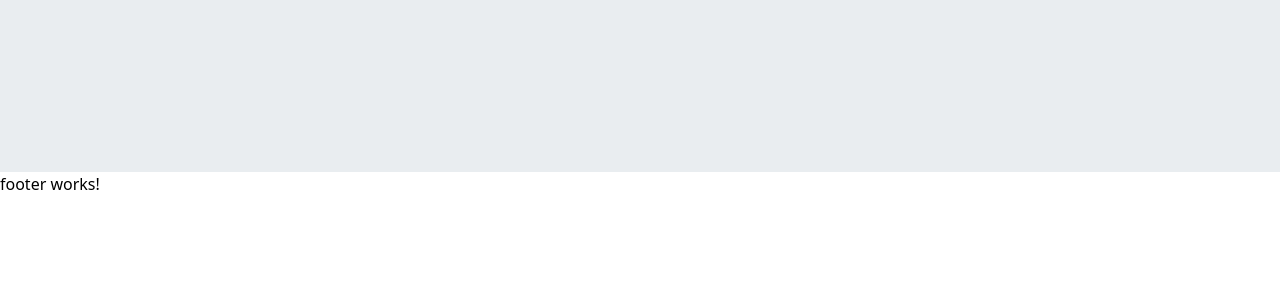
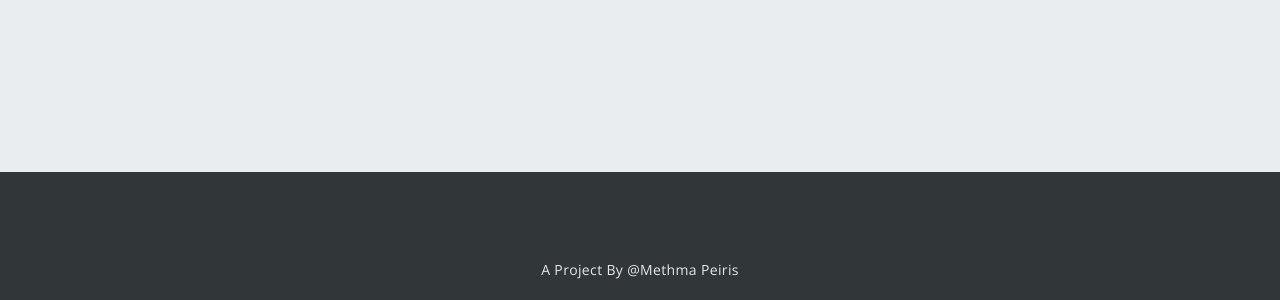
Before and after one commit to MethmaPeiris99/Treinetic-Assignment, an Angular app: page /user/home in a window 1280 px wide. Shown: the part 1496-1796 px from the top of the page. Before the commit the page ends 1692 px from the top, so only its background shows below. Built offline with nearby package versions, Linux system fonts and the light colour scheme; no server answers; sample sign-in values are in the browser's storage.

Commit message:
Style Footer component

```diff
--- a/src/app/modules/user/components/footer/footer.component.html
+++ b/src/app/modules/user/components/footer/footer.component.html
@@ -1 +1,5 @@
-<p>footer works!</p>
+<div class="bg-black h-32 w-full flex justify-center items-end pb-5">
+    <div class="font-secondary_font text-gray text-sm tracking-wide">
+        A Project By @Methma Peiris
+    </div>
+</div>
```
